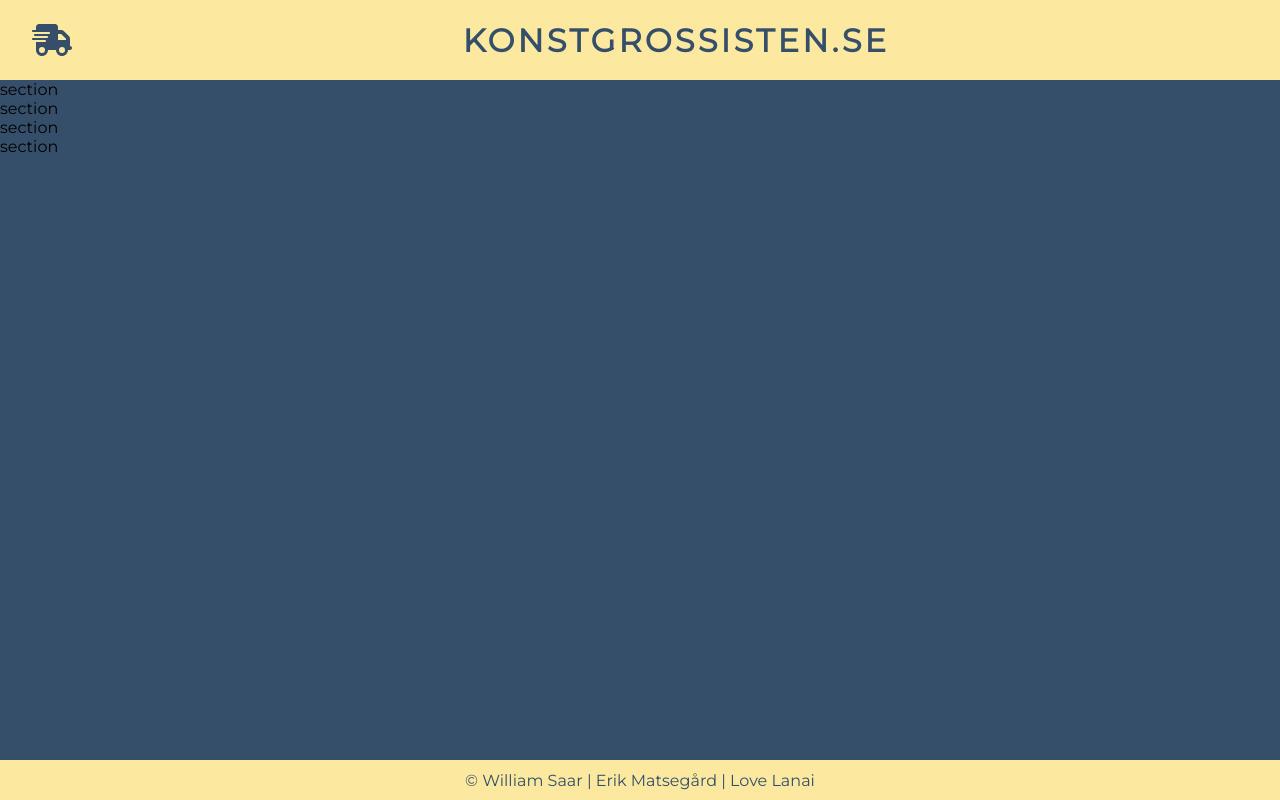
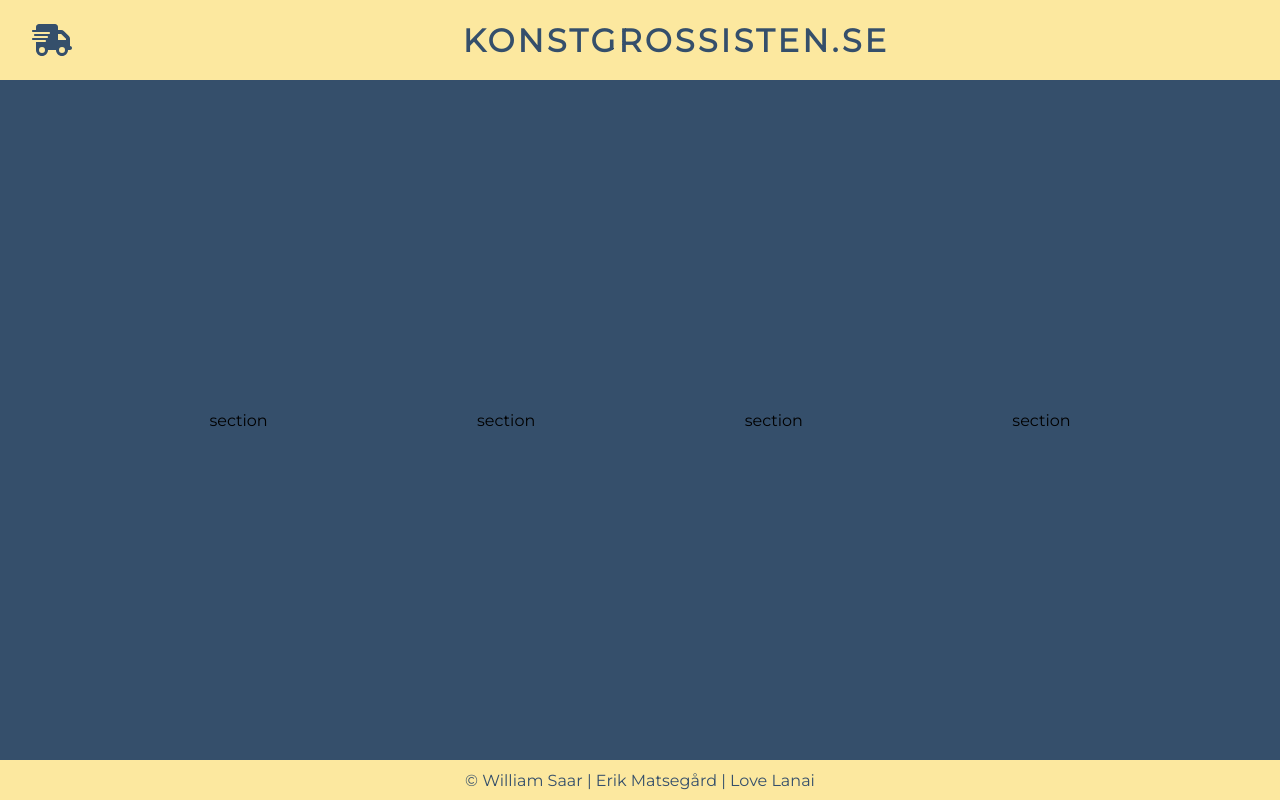
Before and after one commit to Willen17/Store.se-webshop, a React (Create React App) app: page / in a window 1280 px wide. Built offline with nearby package versions, Linux system fonts and the light colour scheme.

Commit message:
added some basic css for main

```diff
--- a/src/components/Main.css
+++ b/src/components/Main.css
@@ -2,5 +2,6 @@
   background-color: #354f6b;
   height: 85%;
   display: flex;
-  flex-direction: column;
+  justify-content: space-evenly;
+  align-items: center;
 }
```
